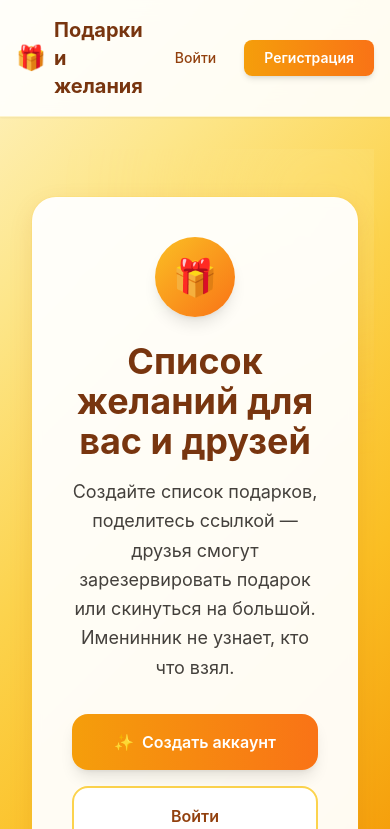
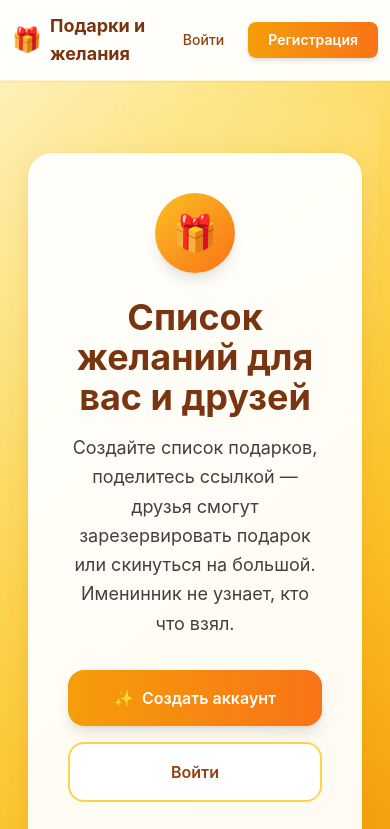
Before and after one commit to Oledjeee69/wishlistt, a Next.js app in the folder app/frontend/: page / in a window 390 px wide. Shown: the top 829 px of the page. Built offline with nearby package versions, Linux system fonts and the light colour scheme.

Commit message:
Update layout.tsx

```diff
--- a/app/frontend/app/layout.tsx
+++ b/app/frontend/app/layout.tsx
@@ -5,22 +5,23 @@ import Link from "next/link";
 export const metadata = {
   title: "Подарки и желания — Социальный вишлист",
   description: "Создавайте списки желаний, делитесь с друзьями, резервируйте подарки и скидывайтесь вместе",
+  viewport: "width=device-width, initial-scale=1, maximum-scale=5, viewport-fit=cover",
 };
 
 export default function RootLayout({ children }: { children: ReactNode }) {
   return (
     <html lang="ru">
       <body className="min-h-screen text-stone-800 antialiased">
-        <header className="sticky top-0 z-50 border-b border-amber-200/40 bg-white/90 backdrop-blur-md shadow-sm">
-          <div className="mx-auto flex max-w-6xl items-center justify-between px-4 py-4 sm:px-6">
+        <header className="sticky top-0 z-50 border-b border-amber-200/40 bg-white/95 pt-[env(safe-area-inset-top)] backdrop-blur-md shadow-sm">
+          <div className="mx-auto flex max-w-6xl items-center justify-between gap-3 px-3 py-3 sm:px-6 sm:py-4">
             <Link
               href="/"
-              className="flex items-center gap-2 text-xl font-bold text-amber-900 transition-colors hover:text-amber-700"
+              className="flex min-w-0 items-center gap-2 text-lg font-bold text-amber-900 transition-colors hover:text-amber-700 sm:text-xl"
             >
               <span className="text-2xl">🎁</span>
               <span>Подарки и желания</span>
             </Link>
-            <nav className="flex items-center gap-3 text-sm">
+            <nav className="flex flex-shrink-0 items-center gap-2 text-sm sm:gap-3">
               <Link
                 href="/auth/login"
                 className="rounded-lg px-4 py-2 font-medium text-amber-800 transition-colors hover:bg-amber-50 hover:text-amber-900"
@@ -36,7 +37,7 @@ export default function RootLayout({ children }: { children: ReactNode }) {
             </nav>
           </div>
         </header>
-        <main className="mx-auto w-full max-w-6xl px-4 py-8 sm:px-6">{children}</main>
+        <main className="mx-auto w-full max-w-6xl px-3 py-6 sm:px-6 sm:py-8">{children}</main>
       </body>
     </html>
   );
```
